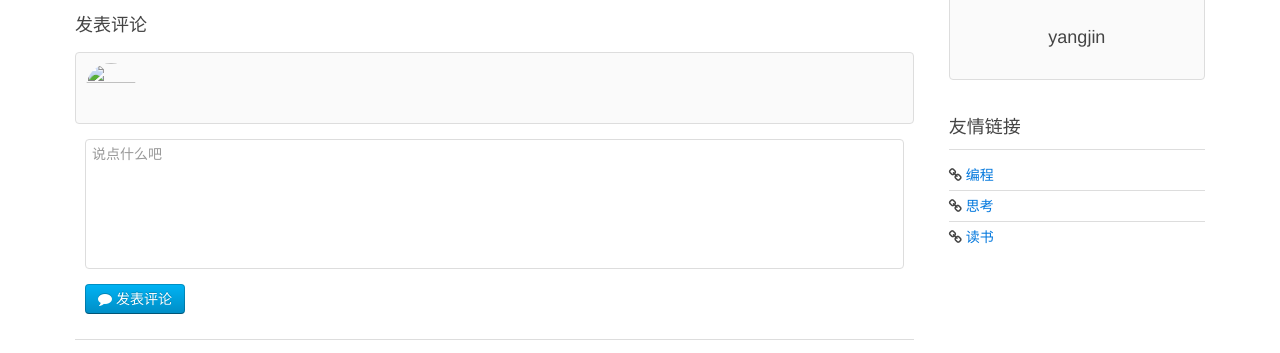
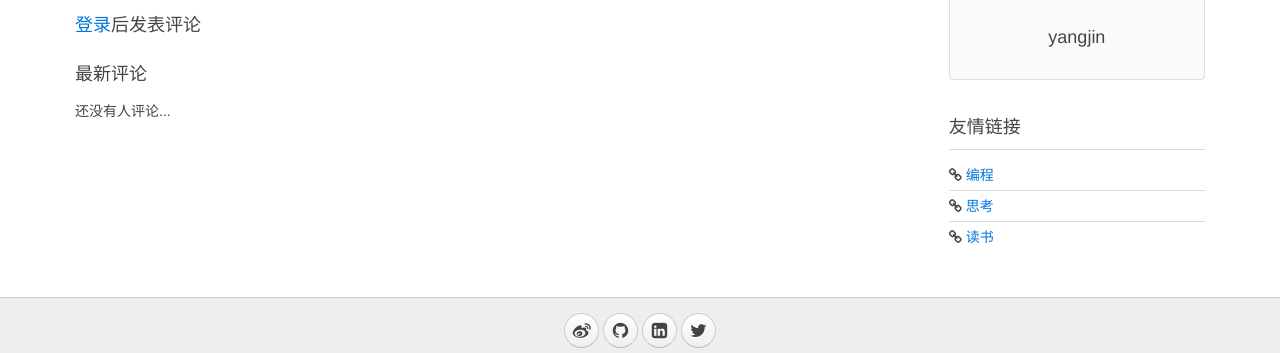
Before and after one commit to cabbageGG/myblog, a Django app: page /blog/page/2/ in a window 1280 px wide. Shown: the part 193-546 px from the top of the page. Run offline with Django 3.2, Linux system fonts and the light colour scheme; data comes from the database, SQL or seed files in the repository; both versions use the stored data as it was after the commit.

Commit message:
add static comments

```diff
--- a/my_blog/blog/templates/blog/blog.html
+++ b/my_blog/blog/templates/blog/blog.html
@@ -45,7 +45,7 @@
 
         <hr class="uk-article-divider">
 
-    {% if user %}
+    {% if login %}
         <h3>发表评论</h3>
 
         <article class="uk-comment">
@@ -67,6 +67,8 @@
         </article>
 
         <hr class="uk-article-divider">
+    {% else %}
+        <h3><a href="{% url 'blog:signin' %}">登录</a>后发表评论</h3>
     {% endif %}
 
         <h3>最新评论</h3>
@@ -77,9 +79,9 @@
             <li>
                 <article class="uk-comment">
                     <header class="uk-comment-header">
-                        <img class="uk-comment-avatar uk-border-circle" width="50" height="50" src="{{ comment.user_image }}">
-                        <h4 class="uk-comment-title">{{ comment.user_name }} {% if comment.user_id == blog.user_id %}(作者){% endif %}</h4>
-                        <p class="uk-comment-meta">{{ comment.created_at }}</p>
+                        <img class="uk-comment-avatar uk-border-circle" width="50" height="50" src="{{ comment.userimg }}">
+                        <h4 class="uk-comment-title">{{ comment.username }} {% if comment.username == "cabbageGG" %}(作者){% endif %}</h4>
+                        <p class="uk-comment-meta">{{ comment.create_time }}</p>
                     </header>
                     <div class="uk-comment-body">
                         <p>{{ comment.content }}</p>
--- a/my_blog/blog/views.py
+++ b/my_blog/blog/views.py
@@ -16,7 +16,8 @@ def blogs(request):
 
 def show_blog(request, blog_id):
     blog = models.Blog.objects.get(id=blog_id)
-    return render(request, "blog/blog.html", {"blog": blog})
+    comments = models.Comments.objects.filter(blog_id=blog_id, comment_id=0)
+    return render(request, "blog/blog.html", {"blog": blog, "comments":comments})
 
 # def edit_blog(request, blog_id):
 #     if str(blog_id) == '0':
```
Also changed, not shown: my_blog/db.sqlite3.
